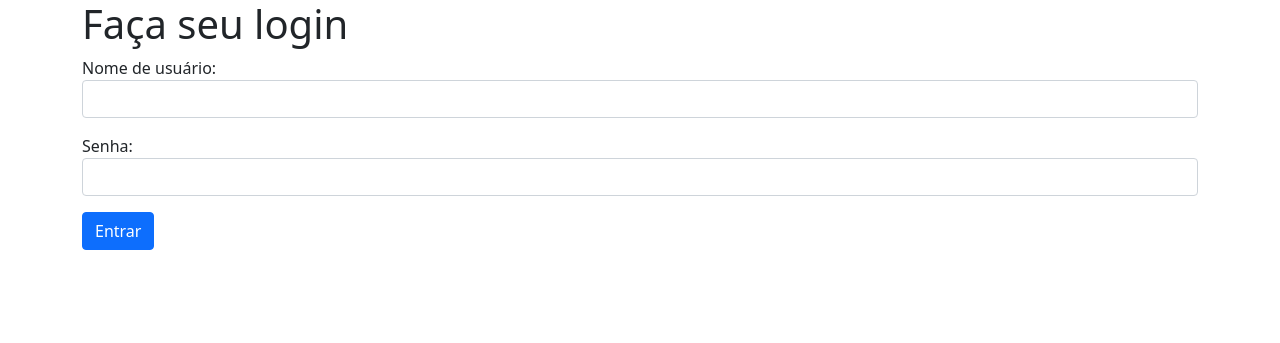
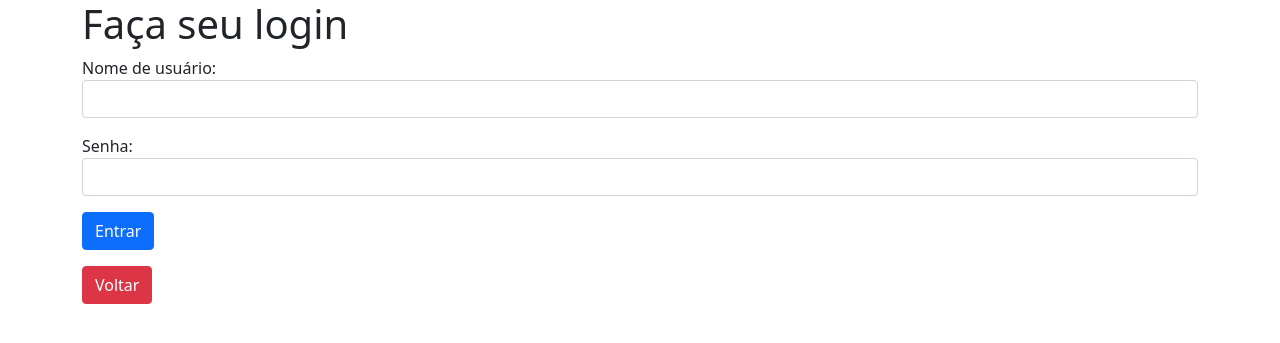
Before and after one commit to marciliodevjava/jogoteca-final, a Flask app: page /login in a window 1280 px wide. Shown: the top 343 px of the page. Run offline with Flask 3, Linux system fonts and the light colour scheme; parts of the project's set-up code (start-up, migrations or seed data) failed here and were passed over; some libraries are stand-ins or nearby versions.

Commit message:
Update login

```diff
--- a/templates/login.html
+++ b/templates/login.html
@@ -24,8 +24,11 @@
         <input type="hidden" name="proxima" value="{{ proxima or url_for('index') }}">
         <p><label>Nome de usuário:</label> <input class="form-control" type="text" name="usuario" required></p>
         <p><label>Senha:</label> <input class="form-control" type="password" name="senha" required></p>
-            <p><button class="btn btn-primary" type="submit">Entrar</button></p>
+        <p>
+            <button class="btn btn-primary" type="submit">Entrar</button>
+        </p>
     </form>
+    <a class="btn btn-danger" href="{{ url_for('index') }}">Voltar</a>
 </div>
 </body>
 </html>
```
Lines whose indentation alone changed are shown as unchanged.
